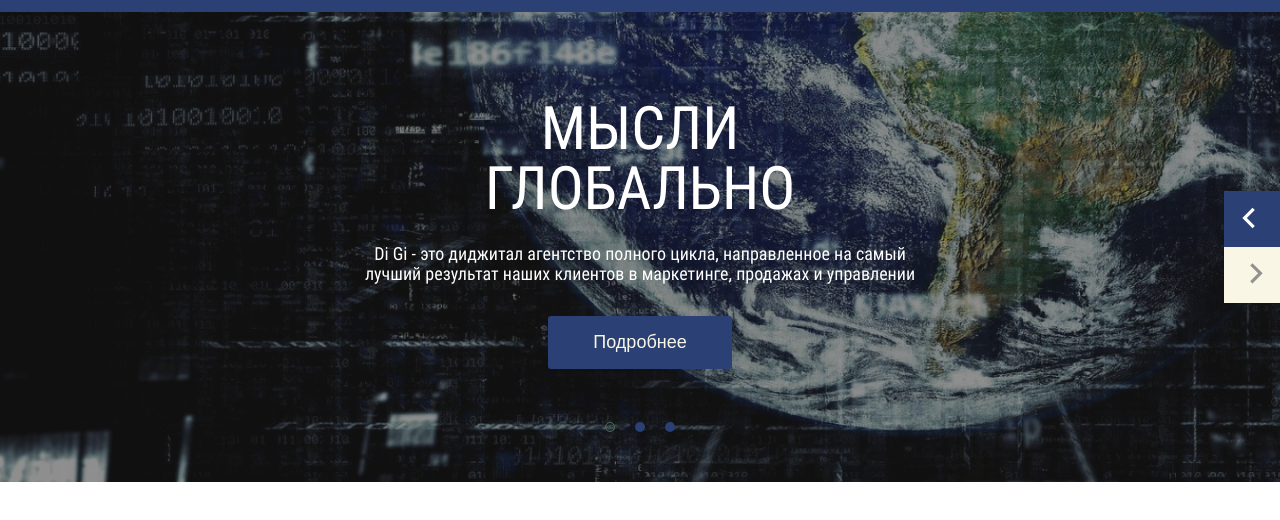
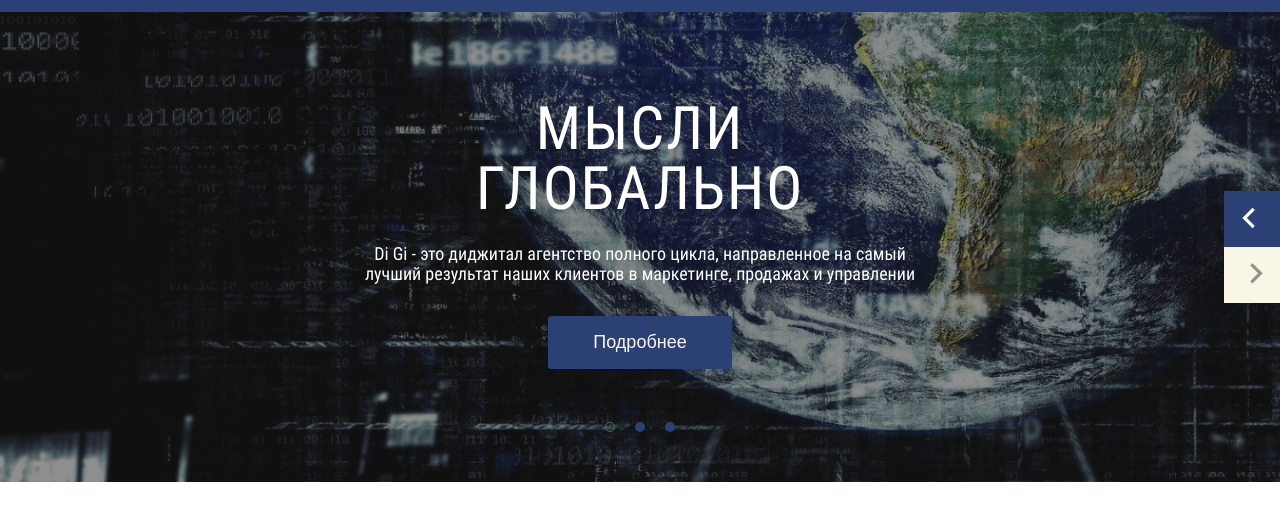
Before and after one commit to EPShepelev/mobile-first_project, a website: page app/index.html in a window 1280 px wide. Shown: the part 88-608 px from the top of the page. Drawn offline with nearby package versions, Linux system fonts and the light colour scheme.

Commit message:
added all style in block for 1024px

```diff
--- a/app/scss/tablet-1024.scss
+++ b/app/scss/tablet-1024.scss
@@ -7,4 +7,20 @@
     margin: 0 auto;
     padding: 0 40px;
   }
+
+  .top-slider {
+    &__item {
+      min-height: 618px;
+    }
+    &__title {
+      padding-top: 101px;
+      font-size: 84px;
+      line-height: 84px;
+      letter-spacing: 2px;
+      max-width: 750px;
+    }
+    .slick-dots {
+      bottom: 80px;
+    }
+  }
 }
```
Also changed, not shown: app/css/style.min.css.
